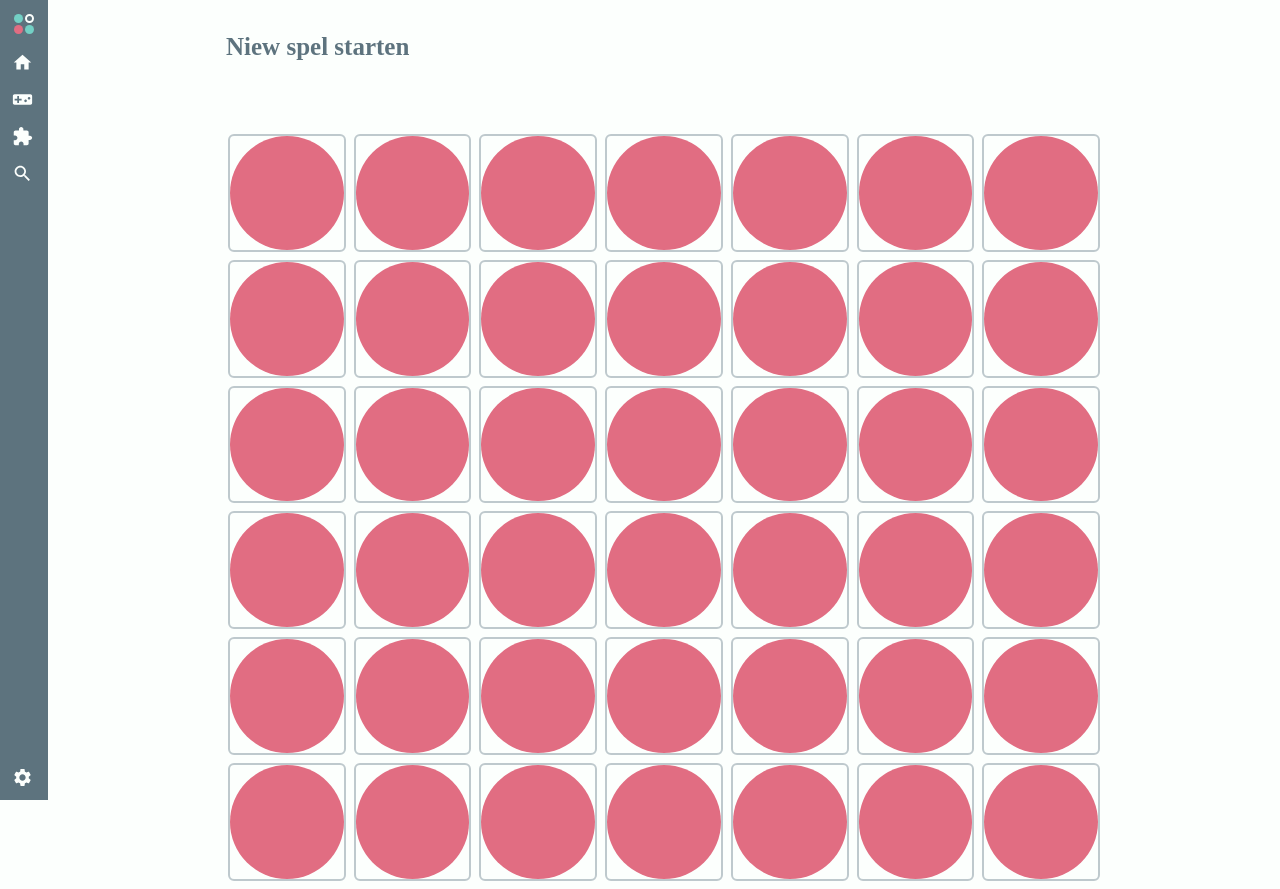
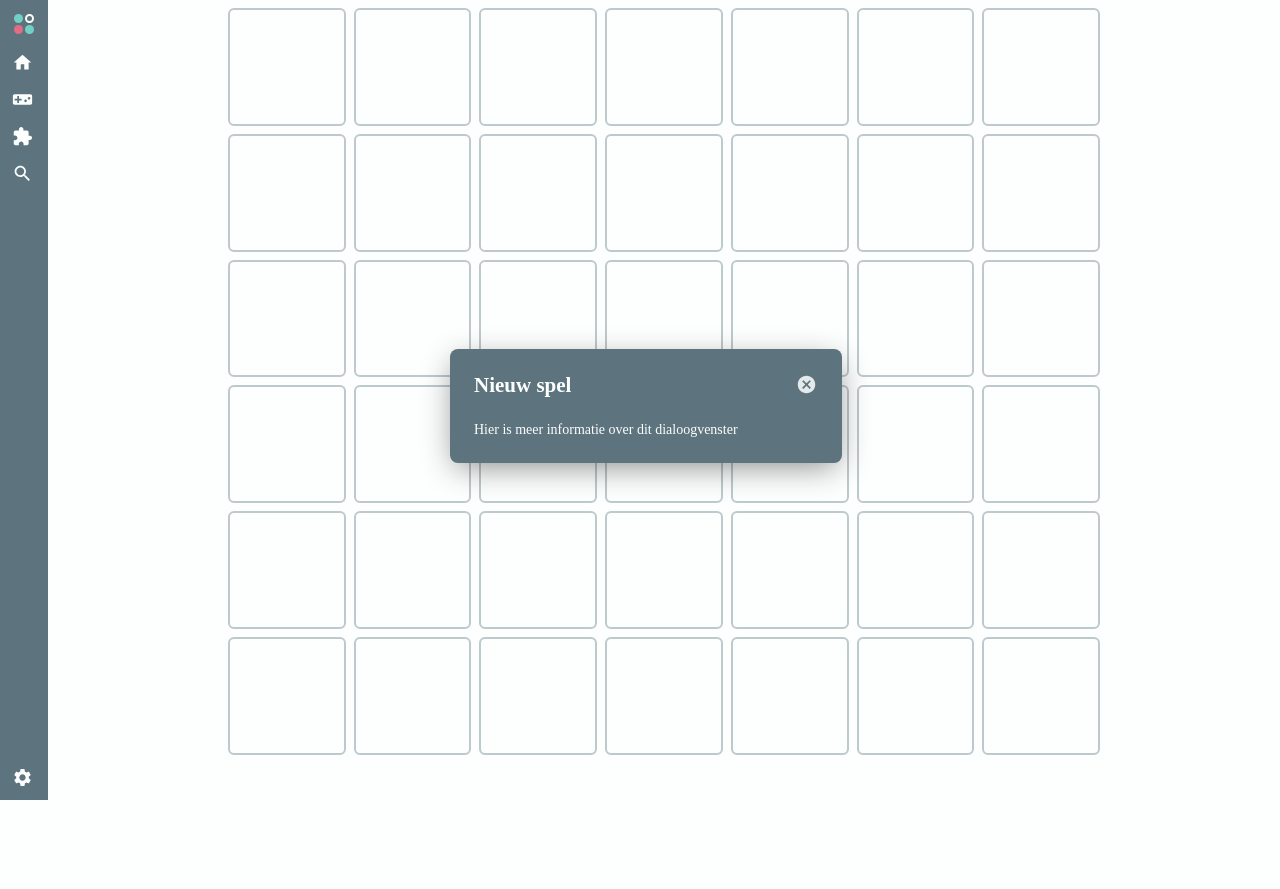
Before and after one commit to lonkaars/connect-4, a React (Create React App) app: page /game in a window 1280 px wide. After the commit the page ends 800 px from the top, so only its background shows below. Built offline with nearby package versions, Linux system fonts and the light colour scheme.

Commit message:
dialoogvensters

```diff
--- /dev/null
+++ b/src/components/dialogBox.tsx
@@ -0,0 +1,30 @@
+import { ReactNode } from 'react';
+
+import { Vierkant } from './vierkant';
+
+import CancelIcon from '@material-ui/icons/Cancel';
+
+interface DialogBoxProps {
+	children: ReactNode;
+	title: string;
+}
+
+export function DialogBox(props: DialogBoxProps) {
+	return <Vierkant style={{
+		position: "fixed",
+		top: "50%", left: "50%",
+		transform: "translate(-50%, -50%)",
+		boxShadow: "0 8px 32px -5px #0007",
+		width: 392
+	}}>
+		<h2 style={{ marginBottom: 24 }}>{props.title}</h2>
+		<CancelIcon style={{
+			position: "absolute",
+			top: 25, right: 25,
+			color: "var(--text)",
+			opacity: .85,
+			cursor: "pointer"
+		}}/>
+		{props.children}
+	</Vierkant>
+}
--- a/src/components/vierkant.tsx
+++ b/src/components/vierkant.tsx
@@ -1,9 +1,10 @@
-import { ReactNode } from "react";
+import { CSSProperties, ReactNode } from "react";
 
 interface VierkantProps {
 	href?: string;
 	width?: string;
 	height?: string;
+	style?: CSSProperties;
 	children?: ReactNode;
 }
 
@@ -19,5 +20,6 @@ export function Vierkant(props: VierkantProps) {
 		boxSizing: "border-box",
 		width: props.width ? props.width : undefined,
 		height: props.height ? props.height : undefined,
+		...props.style
 	}} href={props.href}>{props.children}</a>
 }
--- a/src/components/voerBord.tsx
+++ b/src/components/voerBord.tsx
@@ -28,12 +28,6 @@ export function VoerBord(props: VoerBordProps) {
 							border: "2px solid var(--background-alt)",
 							opacity: .5
 						}}/>
-						<div style={{
-							position: "absolute",
-							top: 2, left: 2, right: 2, bottom: 2,
-							backgroundColor: "var(--disk-a)",
-							borderRadius: 999999
-						}}/>
 					</td>
 				))}
 			</tr>
--- a/src/pages/game.tsx
+++ b/src/pages/game.tsx
@@ -1,14 +1,17 @@
 import { NavBar } from '../components/navbar';
-import { CenteredPage, PageTitle } from '../components/page';
+import { CenteredPage } from '../components/page';
 import { VoerBord } from '../components/voerBord';
+import { DialogBox } from '../components/dialogBox';
 
 export default function GamePage() {
 	return (
 		<div>
 			<NavBar/>
 			<CenteredPage width={900}>
-				<PageTitle>Niew spel starten</PageTitle>
 				<VoerBord width={7} height={6}/>
+				<DialogBox title="Nieuw spel">
+					<p>Hier is meer informatie over dit dialoogvenster</p>
+				</DialogBox>
 			</CenteredPage>
 		</div>
 	);
```
